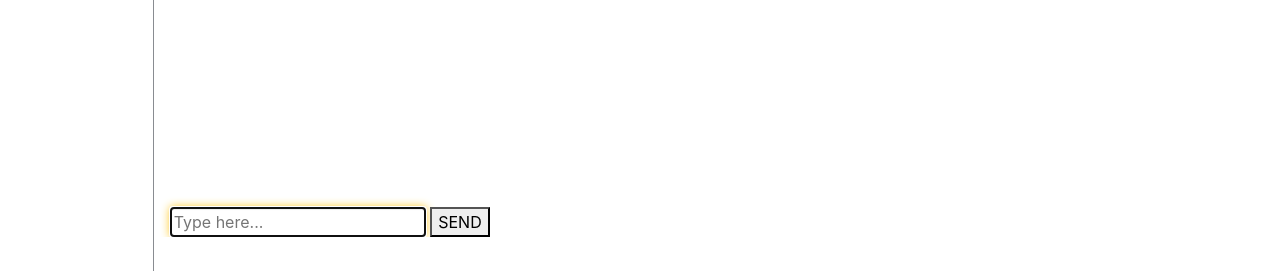
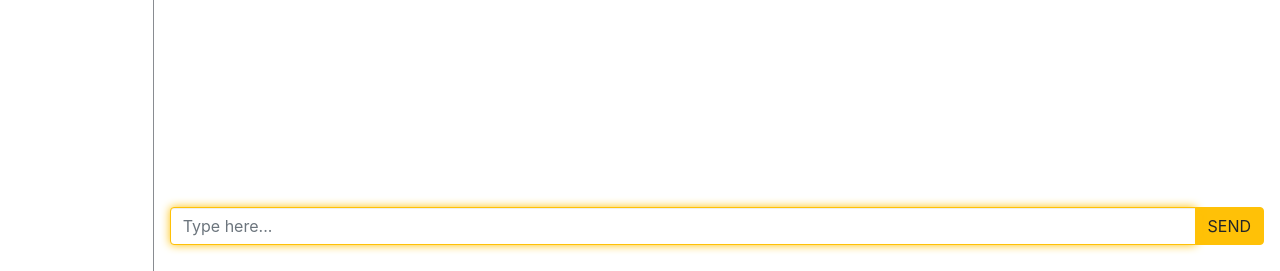
Before and after one commit to MotazBellah/flack, a Flask app: page /chat in a window 1280 px wide. Shown: the part 529-800 px from the top of the page. Run offline with Flask 2, Linux system fonts and the light colour scheme; the visitor is signed in with stand-in values (Sample User, id 1); data comes from the database, SQL or seed files in the repository; some libraries are stand-ins or nearby versions.

Commit message:
style send button

```diff
--- a/templates/chat.html
+++ b/templates/chat.html
@@ -42,8 +42,6 @@
                         {% for room in rooms %}
                             <p class="select-room">{{ room|title }}</p>
                         {% endfor %}
-
-
                 </nav>
                 <!-- Message area -->
                 <div id="rightside-pannel">
@@ -51,11 +49,16 @@
                     <div id="display-message-section">
 
                     </div>
-                    <!-- Input message -->
-                    <div id="input-area">
-                        <input type="text" id="user_message" placeholder="Type here...">
-                        <button type="button" id="send_message">SEND</button>
+                    <!-- Display message end -->
+
+                    <!-- Type message start -->
+                   <div id="input-area" class="input-group mb-3">
+                        <input type="text" id="user_message" class="form-control" placeholder="Type here..." aria-label="Type a message" aria-describedby="basic-addon2" autocomplete="off">
+                        <div class="input-group-append">
+                            <button id="send_message" class="btn btn-warning" type="button">SEND <i class="fas fa-paper-plane"></i></button>
+                        </div>
                     </div>
+                    <!-- Type message end -->
                 </div>
 
             </div>
```
